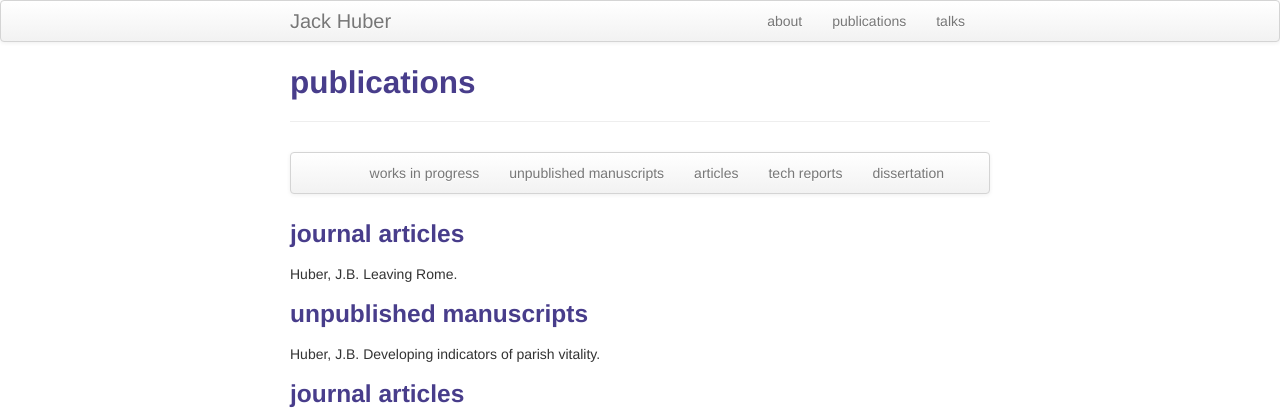
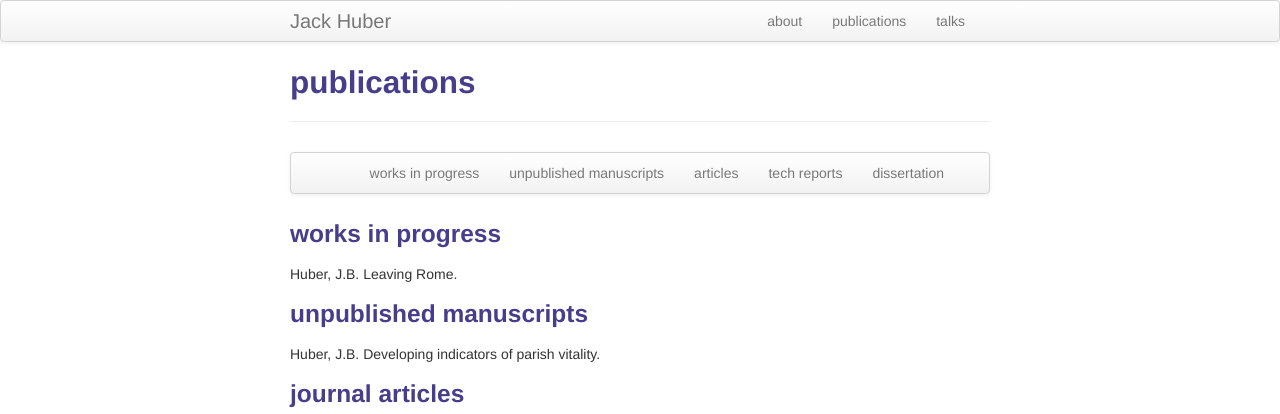
Before and after one commit to jackbhuber/jackbhuber.github.io, a Jekyll site: the page built from pages/pubs.md, in a window 1280 px wide. Shown: the top 414 px of the page. Built offline with Jekyll 4.4.1, drawn with Linux system fonts in a browser that asks for light colours.

Commit message:
Update pubs.md

```diff
--- a/pages/pubs.md
+++ b/pages/pubs.md
@@ -16,7 +16,7 @@ description: Jack Hubers's publications
     </div>
 </div>
 
-### <a name="works in progress"></a>journal articles
+### <a name="works in progress"></a>works in progress
 
 Huber, J.B. Leaving Rome.
 
```
